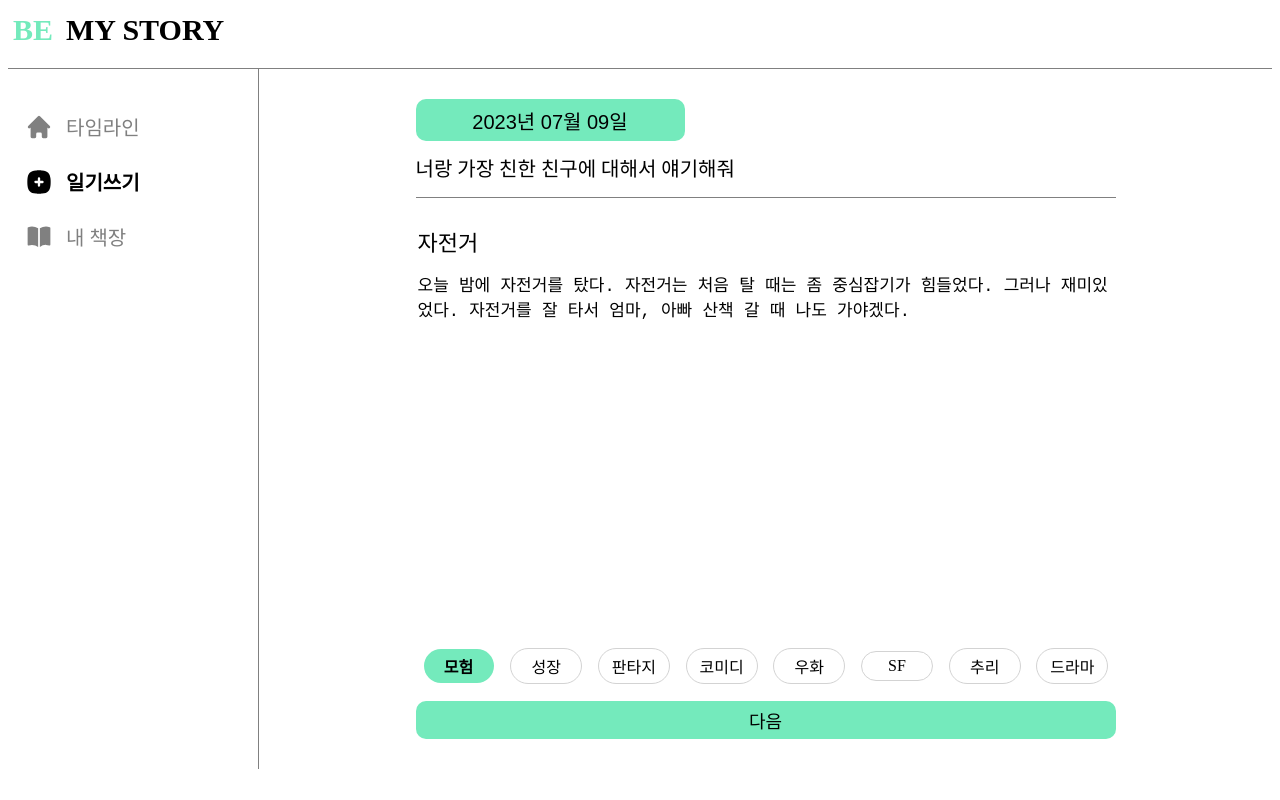
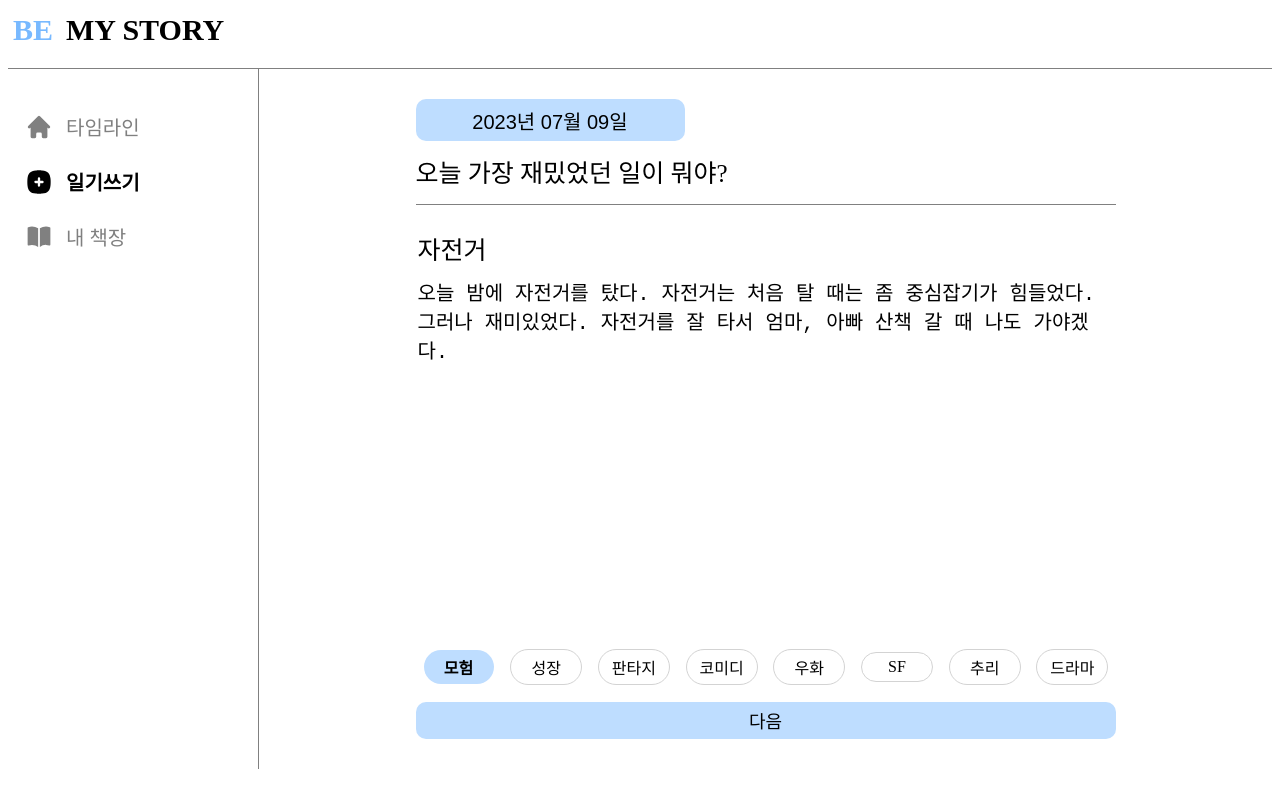
Before and after one commit to 6garlics/be-my-story-frontend, a React (Create React App) app: page /diary-form in a window 1280 px wide. Built offline with nearby package versions, Linux system fonts and the light colour scheme; no server answers.

Commit message:
테마 색상 하늘색으로 변경

```diff
--- a/src/App.js
+++ b/src/App.js
@@ -55,7 +55,7 @@ const Logo = styled(NavLink)`
 `;
 
 const BE = styled.div`
-  color: #74eabcff;
+  color: #78b9ff;
   margin-right: 13px;
 `;
 
--- a/src/components/book_form/BookPageForm.js
+++ b/src/components/book_form/BookPageForm.js
@@ -59,8 +59,7 @@ const SmallImage = styled.img`
   margin: 10px 10px;
   margin-top: 40px;
   border-radius: 5px;
-  border: ${(props) =>
-    props.id === props.selectedImage && "5px solid #74eabcff"};
+  border: ${(props) => props.id === props.selectedImage && "5px solid #78B9FF"};
   &:hover {
     cursor: pointer;
   }
--- a/src/pages/BookForm.js
+++ b/src/pages/BookForm.js
@@ -106,7 +106,7 @@ const Button = styled.button`
   border-radius: 100px;
   &:hover {
     color: white;
-    background: #74eabcff;
+    background: #beddff;
     cursor: pointer;
   }
 `;
@@ -117,7 +117,7 @@ const Submit = styled.button`
   font-size: 30px;
   border: none;
   border-radius: 10px;
-  background-color: #74eabcff;
+  background-color: #beddff;
   font-size: 18px;
   &:hover {
     cursor: pointer;
--- a/src/pages/DiaryForm.js
+++ b/src/pages/DiaryForm.js
@@ -50,10 +50,10 @@ const DiaryForm = () => {
   };
 
   //GET 요청
-  useEffect(() => {
-    const response = getRequest();
-    console.log(response.data);
-  }, []);
+  // useEffect(() => {
+  //   const response = getRequest();
+  //   console.log(response.data);
+  // }, []);
 
   //POST 요청
   const submitDiary = async (event) => {
@@ -66,7 +66,7 @@ const DiaryForm = () => {
 
     try {
       const response = await axios.post(
-        "http://43.202.81.68:80/test",
+        "http://43.202.81.68:80/books",
         formData,
         {
           headers: {
@@ -103,7 +103,8 @@ const DiaryForm = () => {
           selected={date}
           onChange={(date) => setDate(date)}
         />
-        <Suggestion>{suggestions[Math.floor(Math.random() * 3)]}</Suggestion>
+        {/* <Suggestion>{suggestions[Math.floor(Math.random() * 3)]}</Suggestion> */}
+        <Suggestion>오늘 가장 재밌었던 일이 뭐야?</Suggestion>
         <Title
           placeholder="제목"
           name="subject"
@@ -159,7 +160,7 @@ const SDatePicker = styled(DatePicker)`
   border-radius: 10px 10px;
   text-align: center;
   border: none;
-  background: #74eabcff;
+  background: #beddff;
   &:hover {
     cursor: pointer;
   }
@@ -169,7 +170,7 @@ const SDatePicker = styled(DatePicker)`
 `;
 
 const Suggestion = styled.div`
-  font-size: 20px;
+  font-size: 25px;
   flex: 1;
   padding-top: 12px;
   padding-bottom: 15px;
@@ -179,7 +180,7 @@ const Suggestion = styled.div`
 const Title = styled.input`
   flex: 1.5;
   border: none;
-  font-size: 22px;
+  font-size: 25px;
   padding-top: 25px;
   padding-bottom: 10px;
   &:focus {
@@ -189,7 +190,7 @@ const Title = styled.input`
 
 const Text = styled.textarea`
   flex: 15;
-  font-size: 17px;
+  font-size: 20px;
   resize: none;
   border: none;
   &:focus {
@@ -224,7 +225,7 @@ const Genre = styled.div`
   }
   ${(props) =>
     props.index === props.selectedGenre
-      ? { background: "#74eabcff", fontWeight: "bold", outline: "none" }
+      ? { background: "#BEDDFF", fontWeight: "bold", outline: "none" }
       : { background: "white" }}
 `;
 
@@ -232,7 +233,7 @@ const SubmitButton = styled.button`
   flex: 1.5;
   border: none;
   border-radius: 10px;
-  background-color: #74eabcff;
+  background-color: #beddff;
   font-size: 18px;
   &:hover {
     cursor: pointer;
```
